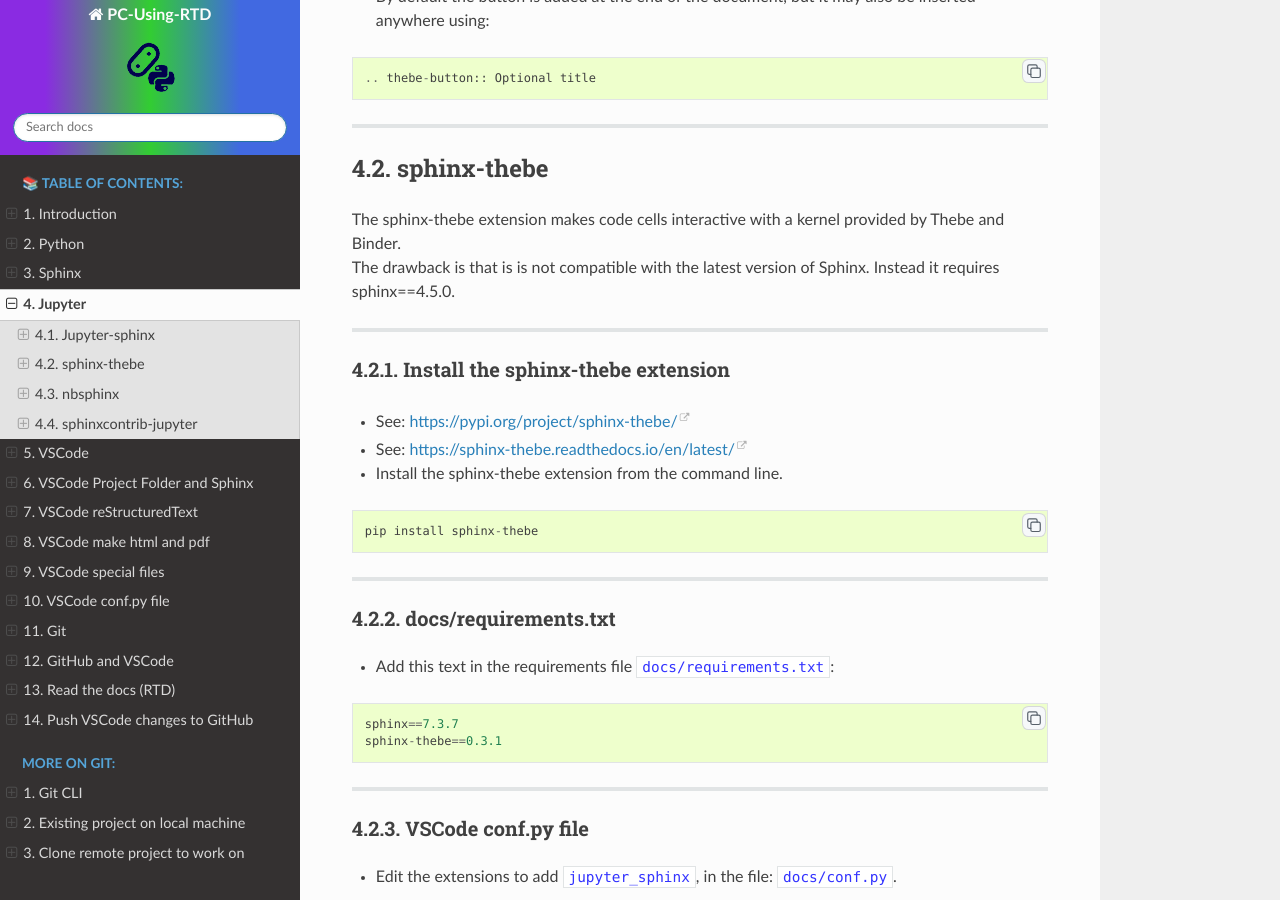
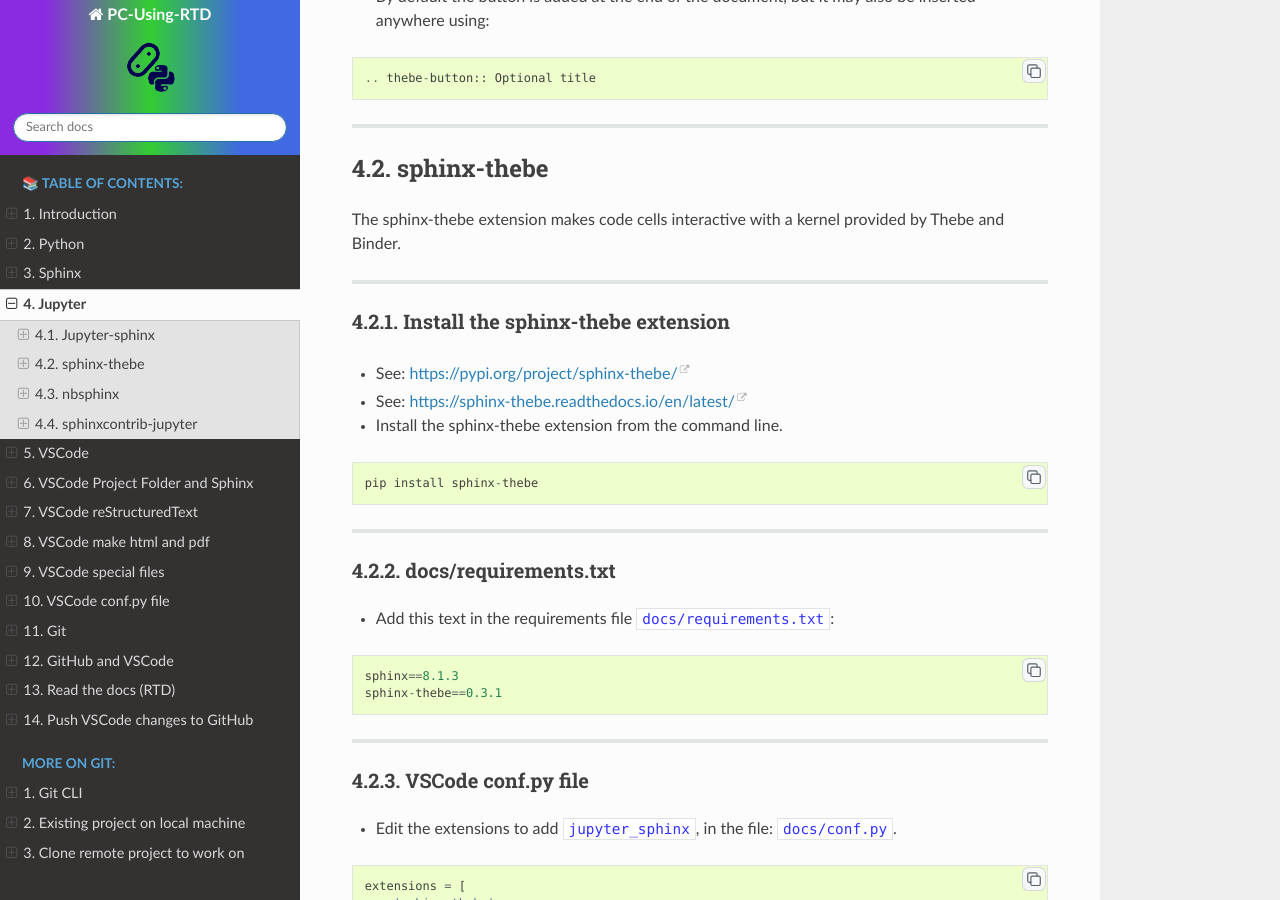
Before and after one commit to gmc-code/PC-using-RTD, a Sphinx documentation site: the page built from docs/setup/Jupyter.rst, in a window 1280 px wide and 900 px high, scrolled down 2229 px. Built offline with Sphinx 7.4.7 and the Read the Docs theme 3.1.0, drawn with Linux system fonts in a browser that asks for light colours.

Commit message:
versions updated

```diff
--- a/docs/setup/Jupyter.rst
+++ b/docs/setup/Jupyter.rst
@@ -120,7 +120,6 @@ sphinx-thebe
 -------------------
 
 | The sphinx-thebe extension makes code cells interactive with a kernel provided by Thebe and Binder.
-| The drawback is that is is not compatible with the latest version of Sphinx. Instead it requires sphinx==4.5.0.
 
 ----
 
@@ -145,7 +144,7 @@ docs/requirements.txt
 
 .. code-block::
 
-    sphinx==7.3.7
+    sphinx==8.1.3
     sphinx-thebe==0.3.1
 
 ----
@@ -241,7 +240,7 @@ docs/requirements.txt
 
 .. code-block::
 
-    nbsphinx==0.9.4
+    nbsphinx==0.9.6
 
 ----
 
```
Also changed, not shown: docs/setup/Python.rst (+4 -4 lines), docs/setup/VSCode special files.rst (+7 -7 lines).
